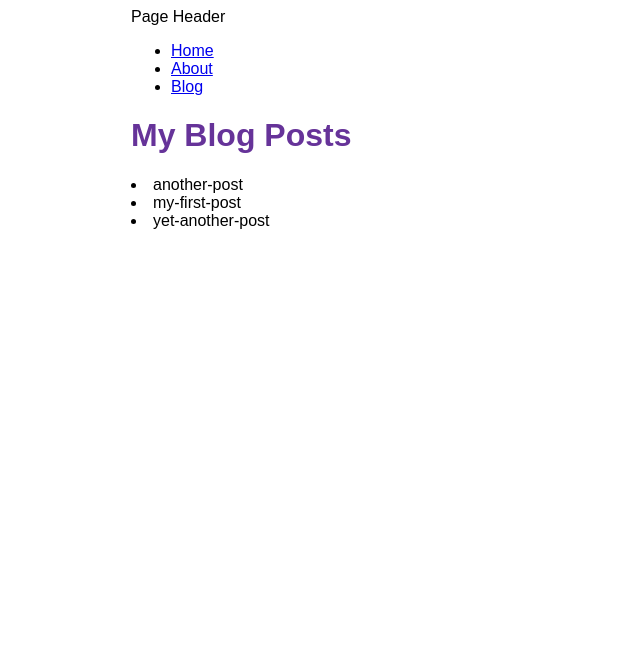
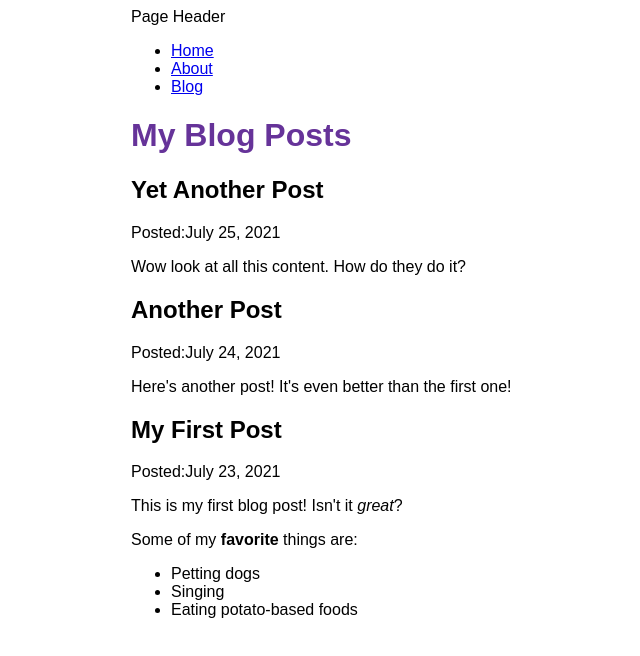
Before and after one commit to KevalSorathiya/second-site, a Gatsby site: page /blog in a window 1280 px wide. Shown: the whole page, without its empty margins (9-649 px from the left). Built offline with nearby package versions, Linux system fonts and the light colour scheme; Gatsby itself is replaced by a stand-in of ours.

Commit message:
fifth tutorial done

```diff
--- a/blog/another-post.mdx
+++ b/blog/another-post.mdx
@@ -0,0 +1,5 @@
+---
+title: "Another Post"
+date: "2021-07-24"
+---
+Here's another post! It's even better than the first one!
--- a/blog/my-first-post.mdx
+++ b/blog/my-first-post.mdx
@@ -0,0 +1,11 @@
+---
+title : "My First Post"
+date : "2021-07-23"
+---
+
+This is my first blog post! Isn't it *great*?
+
+Some of my **favorite** things are:
+* Petting dogs
+* Singing
+* Eating potato-based foods
--- a/blog/yet-another-post.mdx
+++ b/blog/yet-another-post.mdx
@@ -0,0 +1,6 @@
+---
+title: "Yet Another Post"
+date: "2021-07-25"
+---
+
+Wow look at all this content. How do they do it?
--- a/gatsby-config.js
+++ b/gatsby-config.js
@@ -7,6 +7,7 @@ module.exports = {
   "gatsby-plugin-gatsby-cloud",
   "gatsby-plugin-image",
   "gatsby-plugin-sharp",
+  "gatsby-plugin-mdx",
   {
     resolve: "gatsby-source-filesystem",
     options: {
--- a/package.json
+++ b/package.json
@@ -15,9 +15,12 @@
     "clean": "gatsby clean"
   },
   "dependencies": {
+    "@mdx-js/mdx": "^1.6.22",
+    "@mdx-js/react": "^1.6.22",
     "gatsby": "^3.13.1",
     "gatsby-plugin-gatsby-cloud": "^3.2.0",
     "gatsby-plugin-image": "^1.14.0",
+    "gatsby-plugin-mdx": "^2.14.0",
     "gatsby-plugin-sharp": "^3.14.0",
     "gatsby-source-filesystem": "^3.14.0",
     "react": "^17.0.1",
--- a/src/pages/blog.js
+++ b/src/pages/blog.js
@@ -1,5 +1,6 @@
 import { graphql} from 'gatsby'
 import React from 'react'
+import { MDXRenderer } from 'gatsby-plugin-mdx'
 import Layout from '../components/Layout'
 
 const blog =({data}) => {
@@ -7,10 +8,14 @@ const blog =({data}) => {
     return (
     <Layout pageTitle="My Blog Posts">
        {
-           data.allFile.nodes.map(node => (
-            <li key={node.name}>
-              {node.name}
-            </li>
+           data.allMdx.nodes.map(node => (
+            <artical key={node.id}>
+                <h2>{node.frontmatter.title}</h2>
+                <p>Posted:{node.frontmatter.date}</p>
+                <MDXRenderer>
+                    {node.body}
+                </MDXRenderer>
+            </artical>
           ))
        }
     </Layout>
@@ -18,12 +23,17 @@ const blog =({data}) => {
 }
 
 export const query = graphql`
-  query  {
-    allFile {
-      nodes {
-        name
+    query {
+      allMdx(sort: {fields: frontmatter___date, order: DESC}) {
+        nodes {
+          frontmatter {
+            date(formatString: "MMMM D, YYYY")
+            title
+          }
+          id
+          body
+        }
       }
-    }
-  }`
+    }`
 
 export default blog
```
Also changed, not shown: 1 other file.
